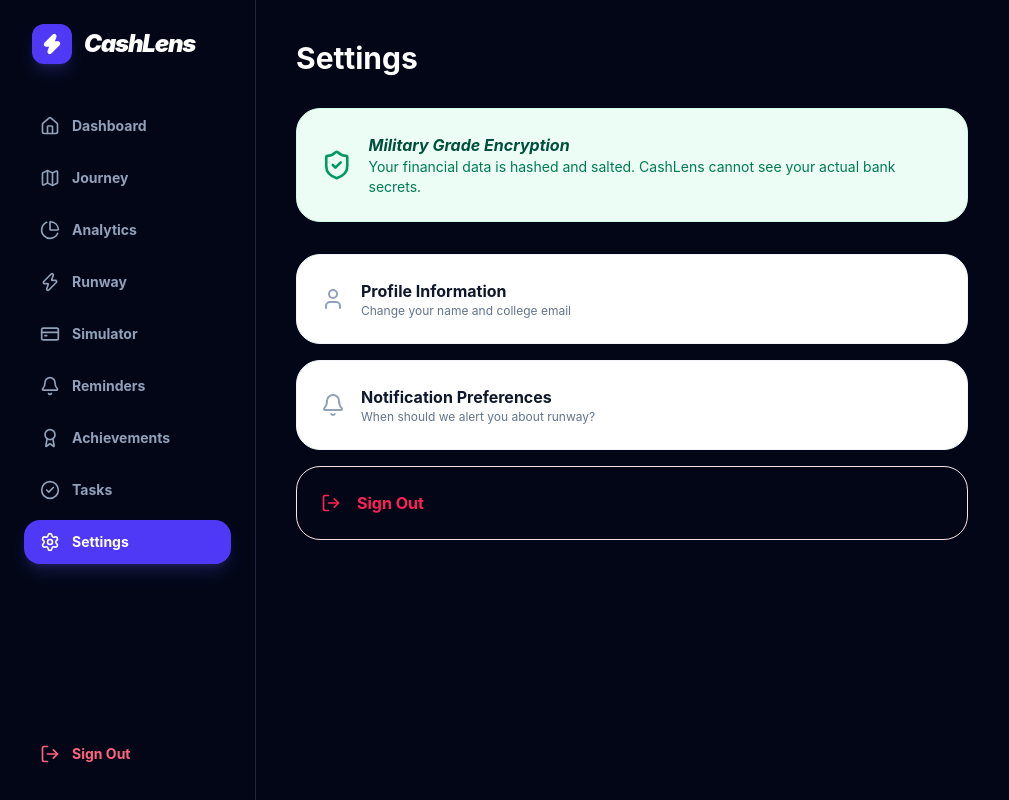
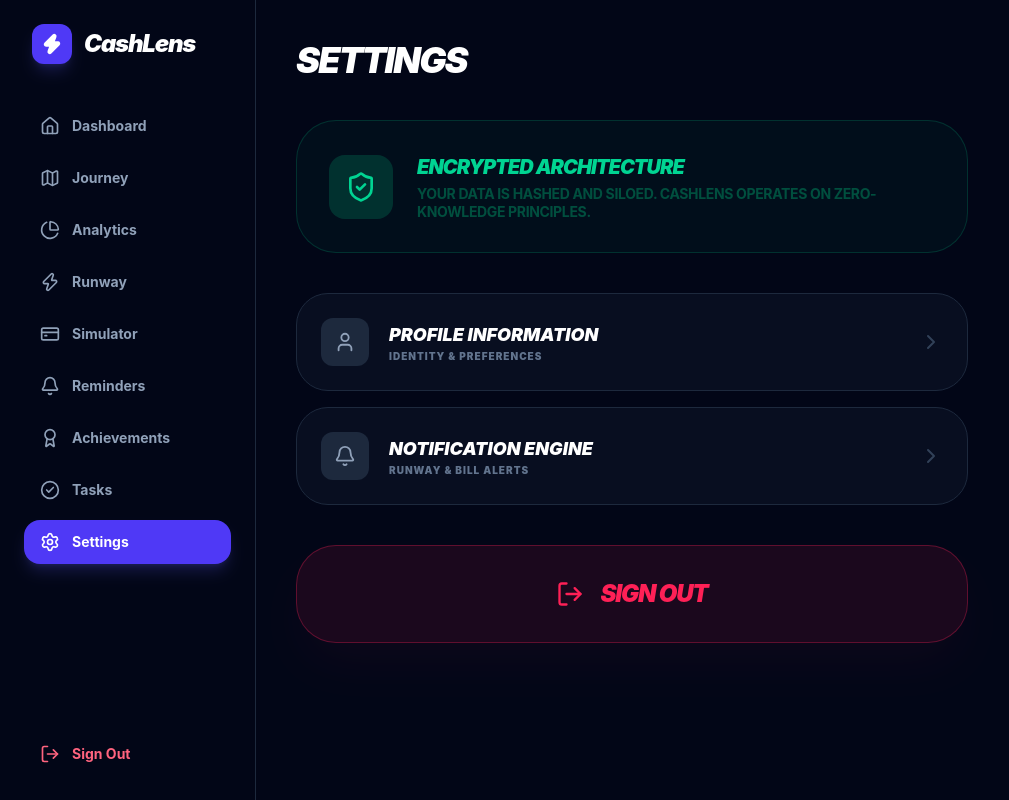
Before and after one commit to RavenOpsX/CASHLENS-beta, a Next.js app: page /settings in a window 1280 px wide. Shown: the whole page, without its empty margins (0-1009 px from the left). Built offline with nearby package versions, Linux system fonts and the light colour scheme; no server answers.

Commit message:
Final Stealth Polish: Analytics, Reminders, and Settings

```diff
--- a/app/(dashboard)/analytics/page.tsx
+++ b/app/(dashboard)/analytics/page.tsx
@@ -1,10 +1,13 @@
 "use client";
+export const dynamic = 'force-dynamic';
+
 import React, { useEffect, useState } from 'react';
 import { supabase } from '@/lib/supabase';
 import { BarChart, Bar, XAxis, YAxis, Tooltip, ResponsiveContainer, Cell, PieChart, Pie } from 'recharts';
 
 export default function AnalyticsPage() {
   const [data, setData] = useState<any[]>([]);
+  const [loading, setLoading] = useState(true);
 
   useEffect(() => {
     async function fetchAnalytics() {
@@ -18,39 +21,53 @@
         return acc;
       }, {});
 
-      const chartData = Object.keys(categoryMap || {}).map(key => ({ name: key, value: categoryMap[key] }));
+      const chartData = Object.keys(categoryMap || {}).map(key => ({
+        name: key,
+        value: categoryMap[key]
+      }));
+
       setData(chartData);
+      setLoading(false);
     }
     fetchAnalytics();
   }, []);
 
-  const COLORS = ['#2563EB', '#10B981', '#F43F5E', '#F59E0B', '#8B5CF6', '#EC4899'];
+  const COLORS = ['#6366f1', '#10B981', '#F43F5E', '#F59E0B', '#8B5CF6', '#EC4899'];
+
+  if (loading) return <div className="p-10 text-indigo-500 font-black animate-pulse italic">SCANNING PATTERNS...</div>;
 
   return (
-    <div className="space-y-8">
-      <h1 className="text-3xl font-bold text-slate-900">Spending Analytics</h1>
+    <div className="space-y-10 pb-20">
+      <h1 className="text-4xl font-black text-white italic tracking-tighter uppercase">Spending Analysis</h1>
+
       <div className="grid grid-cols-1 lg:grid-cols-2 gap-8">
-        <div className="bg-white p-8 rounded-[2.5rem] border border-slate-100 shadow-sm h-[400px]">
-          <h3 className="font-bold mb-6 text-slate-500 uppercase text-xs tracking-widest">Expense by Category</h3>
+        {/* Bar Chart Card */}
+        <div className="bg-slate-900/50 p-8 rounded-[3rem] border border-slate-800 shadow-2xl h-[450px]">
+          <h3 className="font-black mb-8 text-slate-500 uppercase text-xs tracking-widest">Expense by Category</h3>
           <ResponsiveContainer width="100%" height="100%">
             <BarChart data={data}>
-              <XAxis dataKey="name" axisLine={false} tickLine={false} fontSize={12} />
+              <XAxis dataKey="name" axisLine={false} tickLine={false} fontSize={12} stroke="#94a3b8" />
               <YAxis hide />
-              <Tooltip cursor={{fill: '#F8FAFC'}} contentStyle={{borderRadius: '16px', border: 'none', boxShadow: '0 10px 15px -3px rgb(0 0 0 / 0.1)'}} />
-              <Bar dataKey="value" radius={[10, 10, 10, 10]} barSize={40}>
+              <Tooltip
+                cursor={{fill: 'rgba(255,255,255,0.05)'}}
+                contentStyle={{backgroundColor: '#0f172a', borderRadius: '16px', border: '1px solid #1e293b', color: '#fff'}}
+              />
+              <Bar dataKey="value" radius={[10, 10, 10, 10]} barSize={45}>
                 {data.map((entry, index) => <Cell key={index} fill={COLORS[index % COLORS.length]} />)}
               </Bar>
             </BarChart>
           </ResponsiveContainer>
         </div>
-        <div className="bg-white p-8 rounded-[2.5rem] border border-slate-100 shadow-sm flex flex-col items-center justify-center">
-           <h3 className="w-full font-bold mb-6 text-slate-500 uppercase text-xs tracking-widest text-left">Distribution</h3>
-           <ResponsiveContainer width="100%" height={300}>
+
+        {/* Pie Chart Card */}
+        <div className="bg-slate-900/50 p-8 rounded-[3rem] border border-slate-800 shadow-2xl flex flex-col items-center justify-center min-h-[450px]">
+           <h3 className="w-full font-black mb-8 text-slate-500 uppercase text-xs tracking-widest text-left">Distribution</h3>
+           <ResponsiveContainer width="100%" height={350}>
             <PieChart>
-              <Pie data={data} innerRadius={80} outerRadius={100} paddingAngle={5} dataKey="value">
+              <Pie data={data} innerRadius={80} outerRadius={110} paddingAngle={8} dataKey="value" stroke="none">
                 {data.map((entry, index) => <Cell key={index} fill={COLORS[index % COLORS.length]} />)}
               </Pie>
-              <Tooltip />
+              <Tooltip contentStyle={{backgroundColor: '#0f172a', borderRadius: '16px', border: '1px solid #1e293b'}} />
             </PieChart>
           </ResponsiveContainer>
         </div>
--- a/app/(dashboard)/settings/page.tsx
+++ b/app/(dashboard)/settings/page.tsx
@@ -1,49 +1,60 @@
 "use client";
 import React from 'react';
-import { ShieldCheck, User, Bell, LogOut } from 'lucide-react';
+import { ShieldCheck, User, Bell, LogOut, ChevronRight } from 'lucide-react';
 import { supabase } from '@/lib/supabase';
 import { useRouter } from 'next/navigation';
 
 export default function SettingsPage() {
   const router = useRouter();
+
   const handleLogout = async () => {
     await supabase.auth.signOut();
     router.push('/');
   };
 
+  const settingsItems = [
+    { icon: User, label: 'Profile Information', desc: 'IDENTITY & PREFERENCES' },
+    { icon: Bell, label: 'Notification Engine', desc: 'RUNWAY & BILL ALERTS' },
+  ];
+
   return (
-    <div className="max-w-2xl space-y-8">
-      <h1 className="text-3xl font-bold">Settings</h1>
+    <div className="max-w-2xl space-y-10 pb-20">
+      <h1 className="text-4xl font-black text-white italic tracking-tighter uppercase">Settings</h1>
 
-      <div className="bg-emerald-50 p-6 rounded-3xl border border-emerald-100 flex gap-4 items-center">
-        <ShieldCheck className="text-emerald-600" size={32} />
+      {/* Security Banner */}
+      <div className="bg-emerald-500/5 p-8 rounded-[2.5rem] border border-emerald-500/20 flex gap-6 items-center">
+        <div className="w-16 h-16 bg-emerald-500/20 rounded-2xl flex items-center justify-center shrink-0">
+          <ShieldCheck className="text-emerald-400" size={32} />
+        </div>
         <div>
-          <h4 className="font-bold text-emerald-900 italic">Military Grade Encryption</h4>
-          <p className="text-emerald-700 text-sm">Your financial data is hashed and salted. CashLens cannot see your actual bank secrets.</p>
+          <h4 className="font-black text-emerald-400 italic text-xl uppercase tracking-tighter">Encrypted Architecture</h4>
+          <p className="text-emerald-700/60 text-sm font-bold uppercase tracking-tight leading-tight mt-1">Your data is hashed and siloed. CashLens operates on zero-knowledge principles.</p>
         </div>
       </div>
 
-      <div className="grid gap-4">
-        {[
-          { icon: User, label: 'Profile Information', desc: 'Change your name and college email' },
-          { icon: Bell, label: 'Notification Preferences', desc: 'When should we alert you about runway?' },
-        ].map((item, i) => (
-          <div key={i} className="bg-white p-6 rounded-3xl border border-slate-100 flex items-center justify-between hover:bg-slate-50 cursor-pointer transition-all">
-            <div className="flex items-center gap-4">
-              <item.icon className="text-slate-400" />
-              <div>
-                <h4 className="font-bold text-slate-900">{item.label}</h4>
-                <p className="text-xs text-slate-500">{item.desc}</p>
+      {/* Settings Buttons */}
+      <div className="space-y-4">
+        {settingsItems.map((item, i) => (
+          <button key={i} className="w-full bg-slate-900/50 p-6 rounded-[2rem] border border-slate-800 flex items-center justify-between hover:bg-slate-800/80 hover:border-indigo-500/50 transition-all group">
+            <div className="flex items-center gap-5">
+              <div className="w-12 h-12 bg-slate-800 rounded-xl flex items-center justify-center text-slate-400 group-hover:text-indigo-400 transition-colors">
+                <item.icon size={22} />
+              </div>
+              <div className="text-left">
+                <h4 className="font-black text-white text-lg italic uppercase">{item.label}</h4>
+                <p className="text-[10px] text-slate-500 font-black tracking-widest">{item.desc}</p>
               </div>
             </div>
-          </div>
+            <ChevronRight className="text-slate-700 group-hover:text-white transition-all translate-x-0 group-hover:translate-x-1" />
+          </button>
         ))}
 
+        {/* Big Logout Button */}
         <button
           onClick={handleLogout}
-          className="w-full p-6 rounded-3xl border border-rose-100 text-rose-500 font-bold flex items-center gap-4 hover:bg-rose-50 transition-all"
+          className="w-full mt-10 p-8 rounded-[2.5rem] border border-rose-500/30 bg-rose-500/10 text-rose-500 font-black text-2xl italic flex items-center justify-center gap-4 hover:bg-rose-500 hover:text-white transition-all shadow-2xl shadow-rose-500/5 uppercase tracking-tighter"
         >
-          <LogOut size={20} /> Sign Out
+          <LogOut size={28} /> SIGN OUT
         </button>
       </div>
     </div>
```
Also changed, not shown: app/(dashboard)/reminders/page.tsx (+69 -26 lines).
